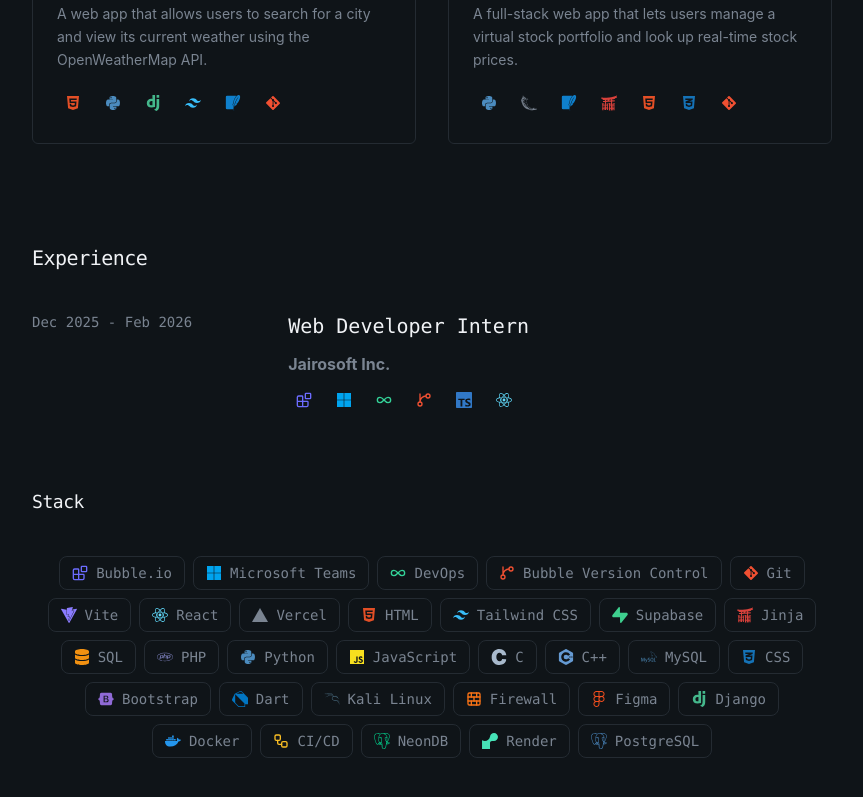
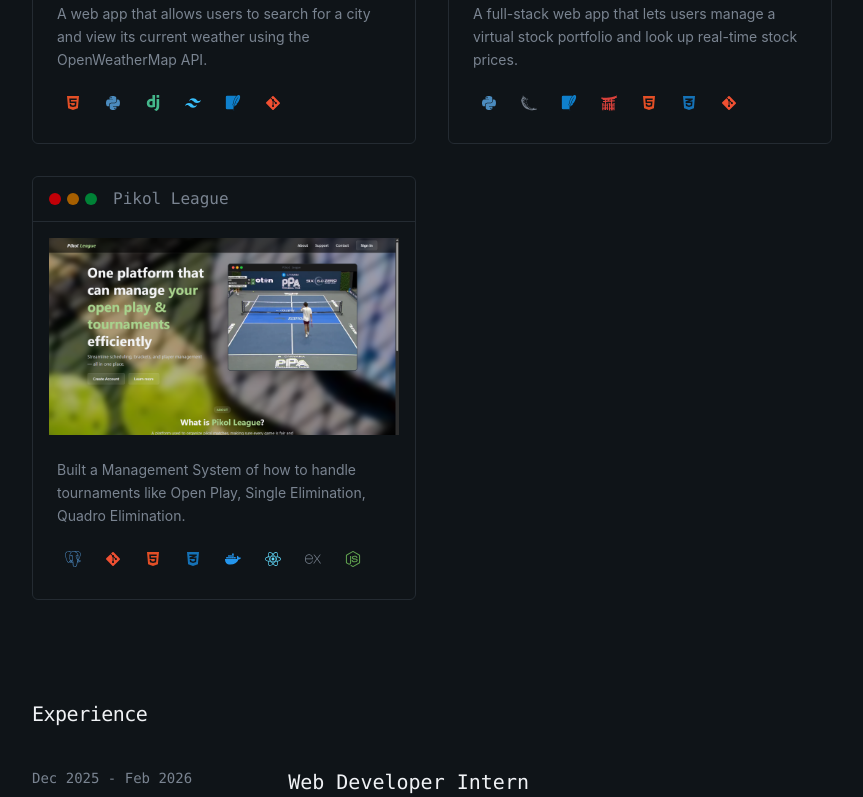
Before and after one commit to Ein-shen/My-porfolio, a React (Vite) app: page / in a window 1280 px wide. Shown: the part 1494-2291 px from the top of the page, without its empty margins (208-1071 px from the left). Built offline with nearby package versions, Linux system fonts and the light colour scheme; the HTML template or start-up script is replaced by a standard one.

Commit message:
added pikol in the projects

```diff
--- a/src/sections/Projects.jsx
+++ b/src/sections/Projects.jsx
@@ -9,7 +9,7 @@ const projects = [
     title: "Laze",
     description:
       "Built a full-stack study companion web app that lets users track study sessions and manage tasks.",
-    image: "/zzzz.png",
+    image: "/green.png",
     tags: [
       "React",
       "Supabase",
@@ -61,6 +61,23 @@ const projects = [
     image: "/fi.png",
     tags: ["Python", "Flask", "SQLite", "Jinja", "HTML", "CSS", "Git"],
     github: "https://github.com/Ein-shen/Stock-Trading",
+  },
+  {
+    title: "Pikol League",
+    description:
+      "Built a Management System of how to handle tournaments like Open Play, Single Elimination, Quadro Elimination.",
+    image: "/pik.png",
+    tags: [
+      "PostgreSQL",
+      "Git",
+      "Html",
+      "Css",
+      "Docker",
+      "React",
+      "Express",
+      "Node.js",
+    ],
+    github: "https://github.com/Ein-shen/Pikol",
   },
 ];
 
```
